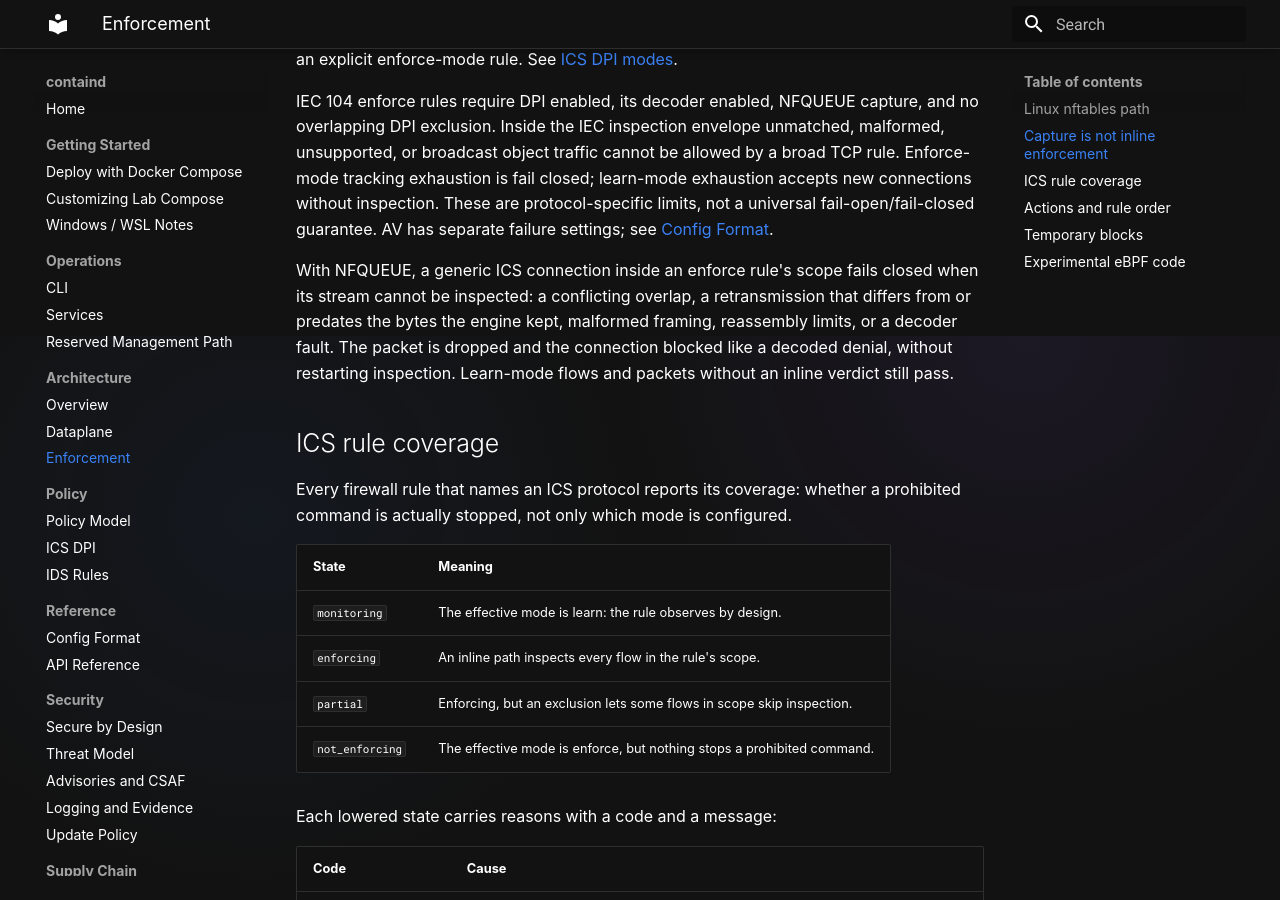
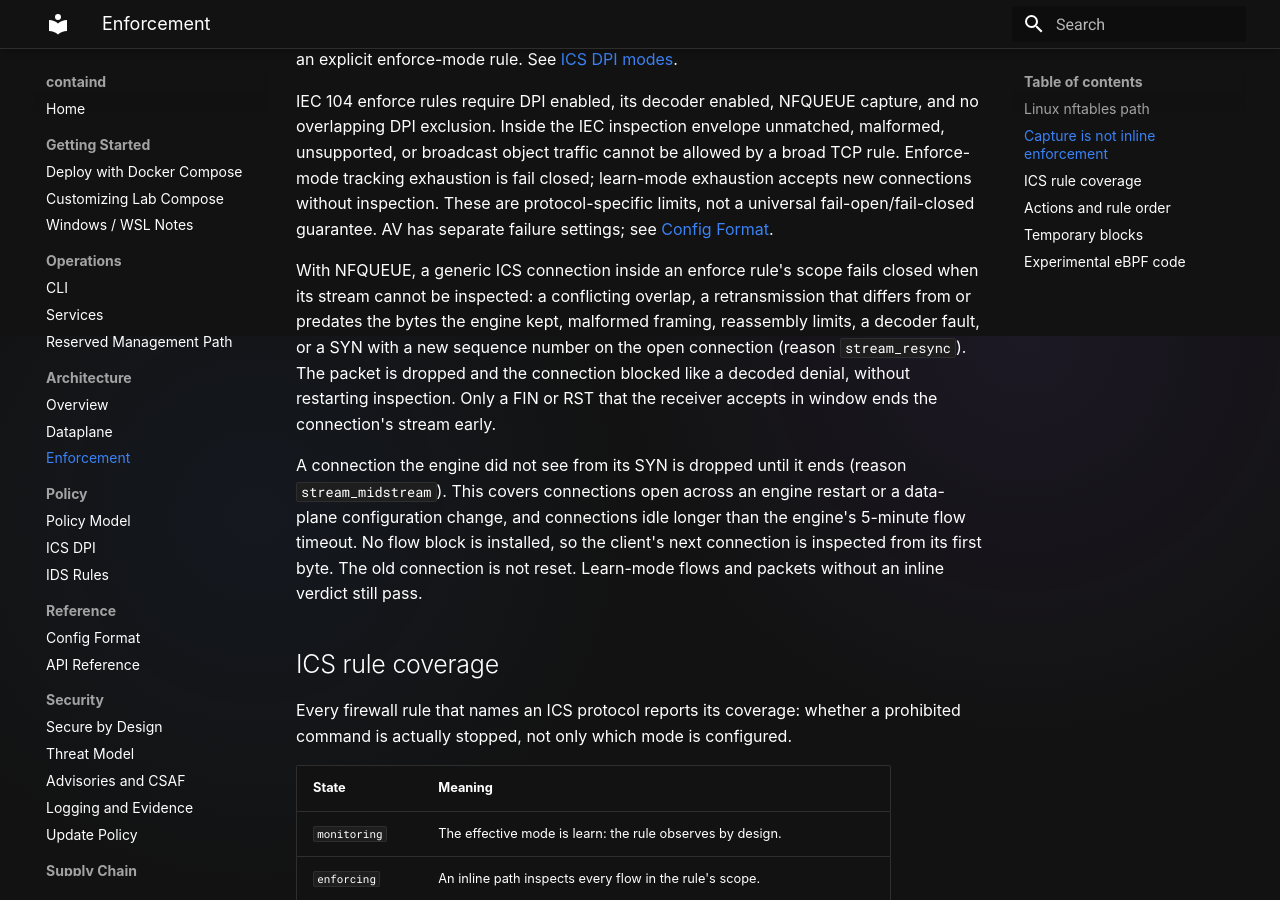
Before and after one commit to tonylturner/containd, an MkDocs documentation site: the page built from docs/mkdocs/dataplane-enforcement.md, in a window 1280 px wide and 900 px high, scrolled down 1464 px. Built offline with MkDocs 1.6.1 and Material for MkDocs 9.7.7, drawn with Linux system fonts in a browser that asks for light colours.

Commit message:
Document stream resync and mid-stream pickup for inline enforce ICS

```diff
--- a/docs/mkdocs/dataplane-enforcement.md
+++ b/docs/mkdocs/dataplane-enforcement.md
@@ -72,9 +72,18 @@ see [Config Format](config-format.md).
 With NFQUEUE, a generic ICS connection inside an enforce rule's scope fails
 closed when its stream cannot be inspected: a conflicting overlap, a
 retransmission that differs from or predates the bytes the engine kept,
-malformed framing, reassembly limits, or a decoder fault. The packet is dropped
-and the connection blocked like a decoded denial, without restarting
-inspection. Learn-mode flows and packets without an inline verdict still pass.
+malformed framing, reassembly limits, a decoder fault, or a SYN with a new
+sequence number on the open connection (reason `stream_resync`). The packet is
+dropped and the connection blocked like a decoded denial, without restarting
+inspection. Only a FIN or RST that the receiver accepts in window ends the
+connection's stream early.
+
+A connection the engine did not see from its SYN is dropped until it ends
+(reason `stream_midstream`). This covers connections open across an engine
+restart or a data-plane configuration change, and connections idle longer than
+the engine's 5-minute flow timeout. No flow block is installed, so the client's
+next connection is inspected from its first byte. The old connection is not
+reset. Learn-mode flows and packets without an inline verdict still pass.
 
 ## ICS rule coverage
 
```
Also changed, not shown: CHANGELOG.md.
